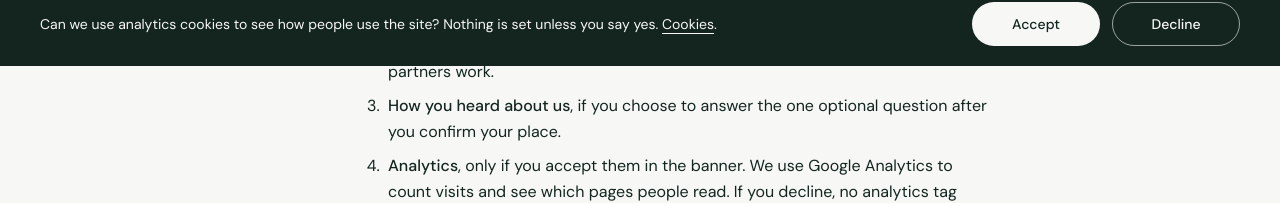
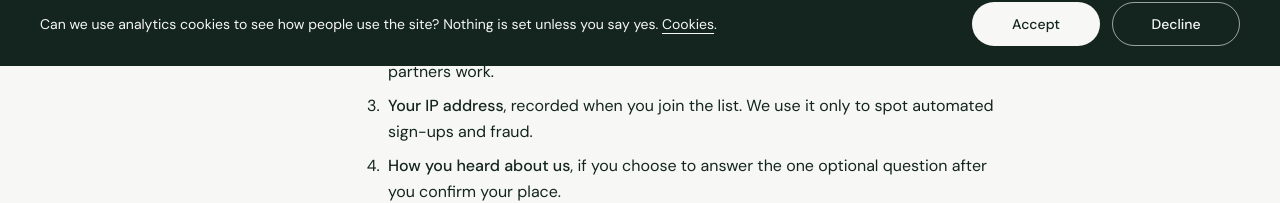
Before and after one commit to fawkes-ghost/trove, a Next.js app: page /legal/privacy in a window 1280 px wide. Shown: the part 734-937 px from the top of the page. Built offline with nearby package versions, Linux system fonts and the light colour scheme; no server answers.

Commit message:
The privacy notice says the IP address is recorded at signup, and what it is used for
Co-Authored-By: Claude Fable 5.2 <noreply@anthropic.com>

```diff
--- a/content/legal/privacy.mdx
+++ b/content/legal/privacy.mdx
@@ -11,8 +11,9 @@ This notice explains what personal data Trove collects, why, who else handles it
 
 1. **Your email address**, when you join the founding friends list, so we can tell you when entries open and send you news about Trove.
 2. **How you arrived**: the campaign tags in the link you followed, the page that sent you and the first page you landed on. This stays in your browser until you join the list, and is sent with your email address only then. It tells us which posts and partners work.
-3. **How you heard about us**, if you choose to answer the one optional question after you confirm your place.
-4. **Analytics**, only if you accept them in the banner. We use Google Analytics to count visits and see which pages people read. If you decline, no analytics tag loads.
+3. **Your IP address**, recorded when you join the list. We use it only to spot automated sign-ups and fraud.
+4. **How you heard about us**, if you choose to answer the one optional question after you confirm your place.
+5. **Analytics**, only if you accept them in the banner. We use Google Analytics to count visits and see which pages people read. If you decline, no analytics tag loads.
 
 ## What we will collect when entries open
 
```
